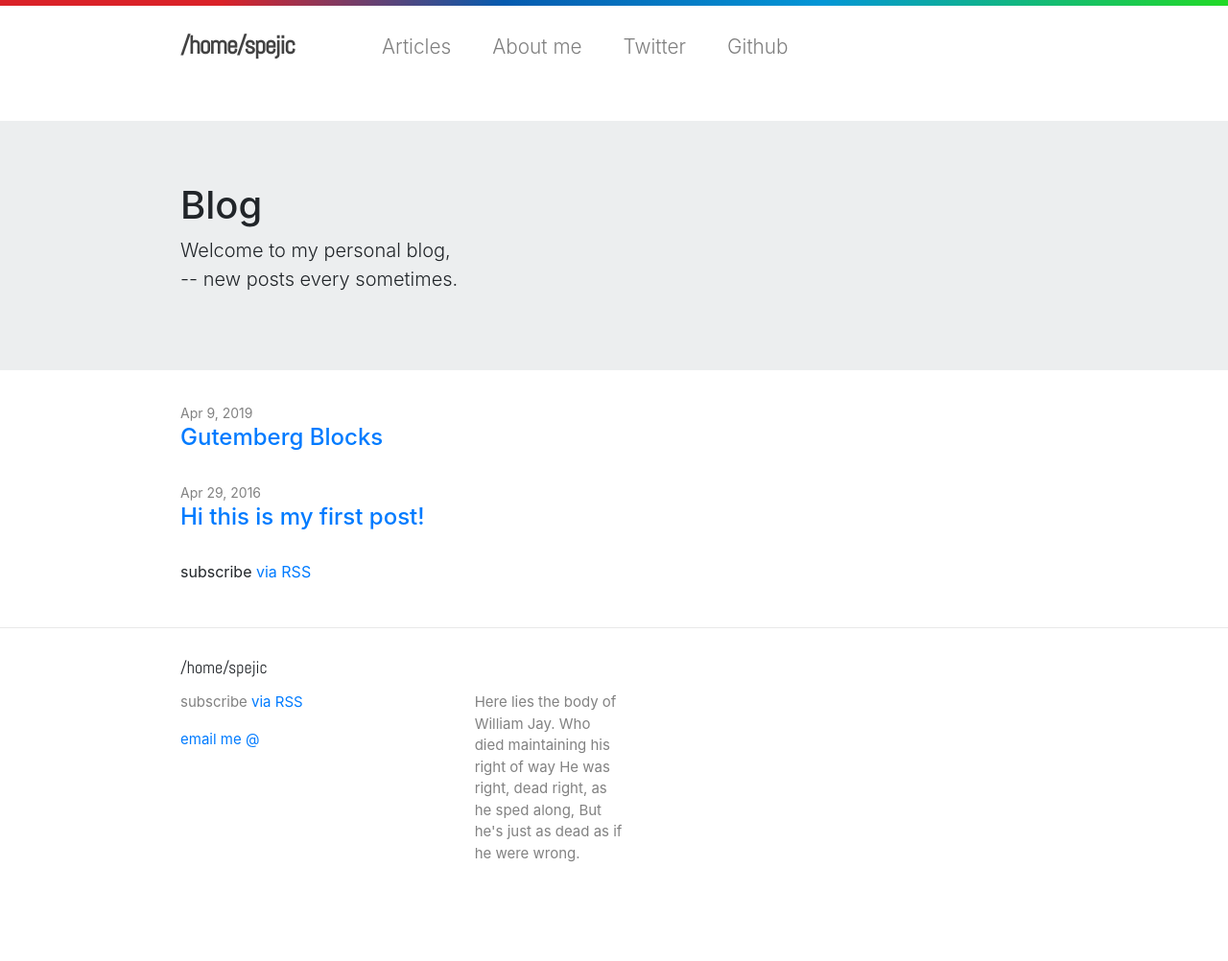
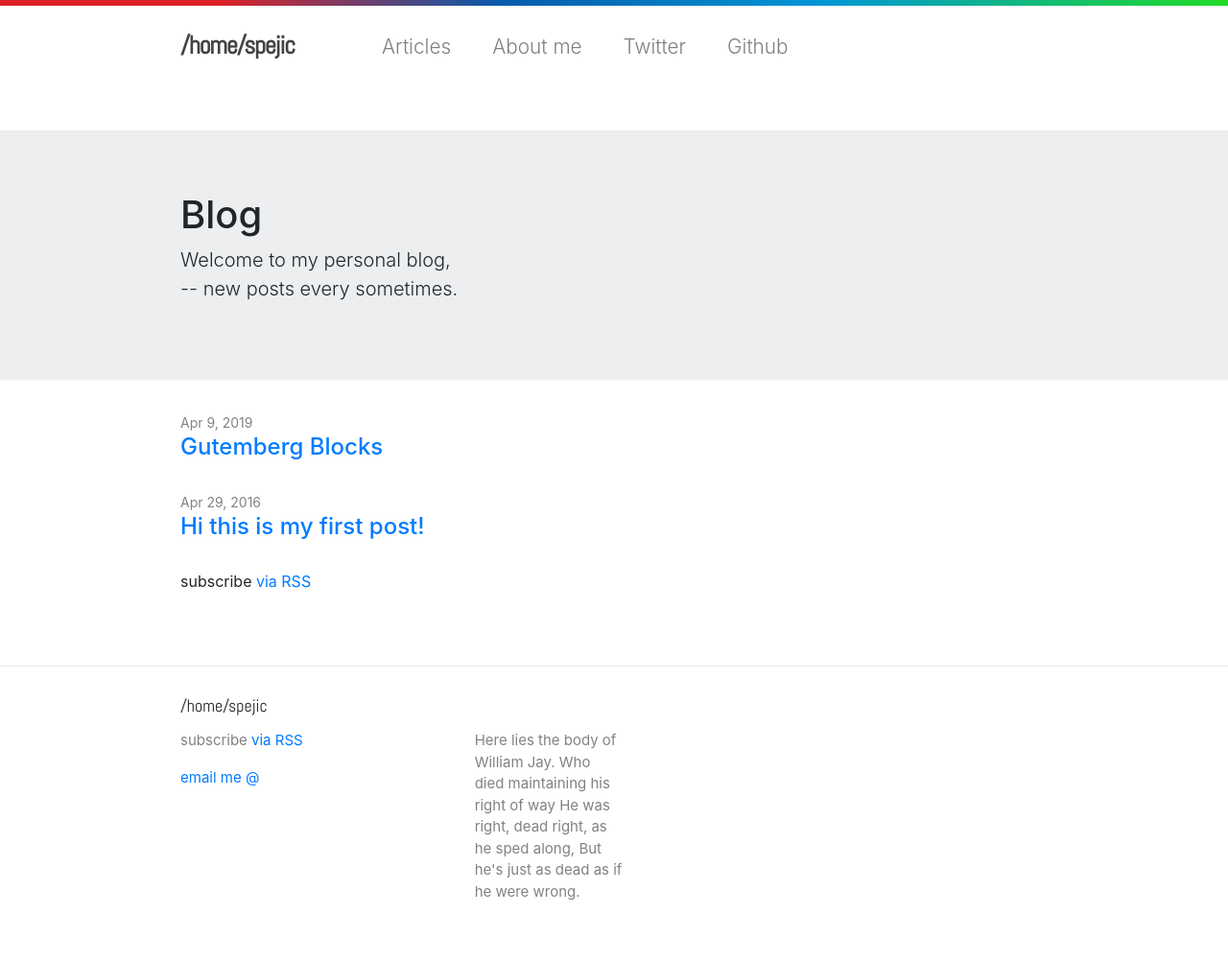
Before and after one commit to spejic88/spejic88.github.io, a Jekyll site: the page built from index.html, in a window 1280 px wide. Shown: the whole page at 96% size. Built offline with Jekyll 4.4.1, drawn with Linux system fonts in a browser that asks for light colours; some web fonts are replaced; before the commit the page ends 962 px from its top, so only the background shows below that.

Commit message:
update #2

```diff
--- a/_sass/_layout.scss
+++ b/_sass/_layout.scss
@@ -111,6 +111,8 @@
 
 
 .page-content {
+
+    margin: 10px 0px 30px !important;
 
     .blog-info {
         width: 100%;
```
